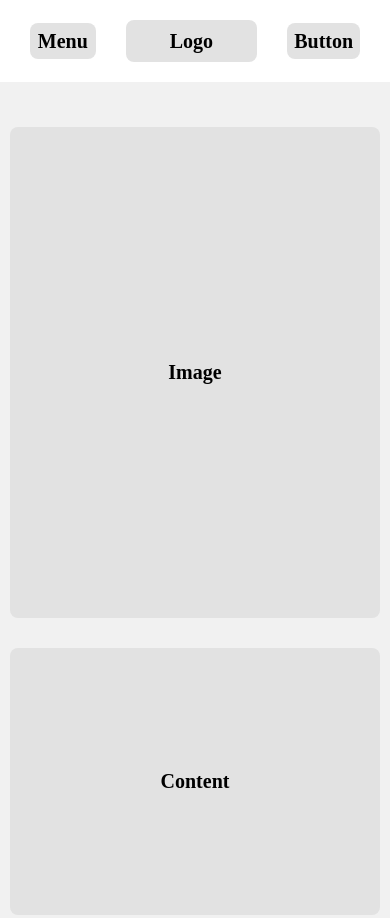
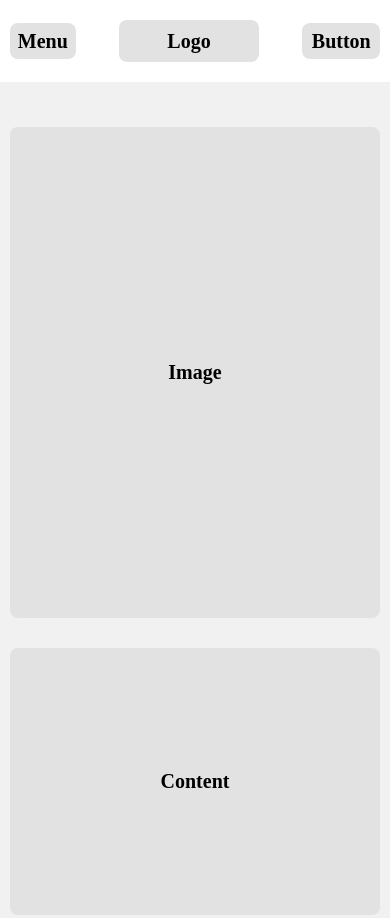
Before and after one commit to Hupewolf/duan3uside, a plain HTML site: page index.html in a window 390 px wide. Shown: the top 918 px of the page. Drawn offline with Linux system fonts and the light colour scheme.

Commit message:
new deadline3uside

```diff
--- a/main.css
+++ b/main.css
@@ -5,7 +5,7 @@
 }
 
 .head {
-    padding: 20px 80px;
+    padding: 20px 0;
     max-width: 1200px;
     width: 95%;
     margin: 0 auto;
@@ -46,7 +46,7 @@
 /* end head */
 
 section {
-    padding: 80px;
+    padding: 80px 0;
 }
 
 .section1 {
--- a/responsive.css
+++ b/responsive.css
@@ -1,6 +1,6 @@
 @media only screen and (max-width: 1024px) {
     .head {
-        padding: 20px 100px;
+        padding: 20px 0;
     }
 
     .logo-btn {
@@ -45,7 +45,7 @@
 
 @media only screen and (max-width: 750px) {
     .head {
-        padding: 20px;
+        padding: 20px 0;
     }
 
     .logo-btn {
```
